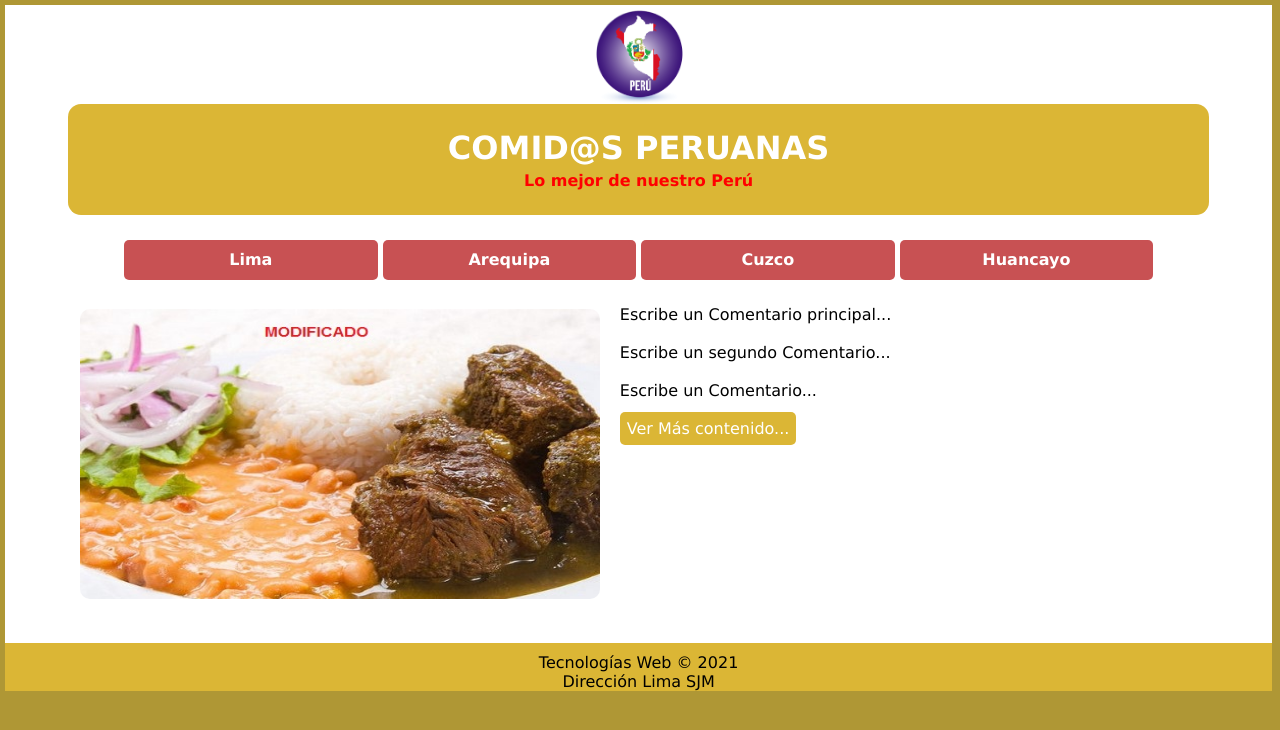
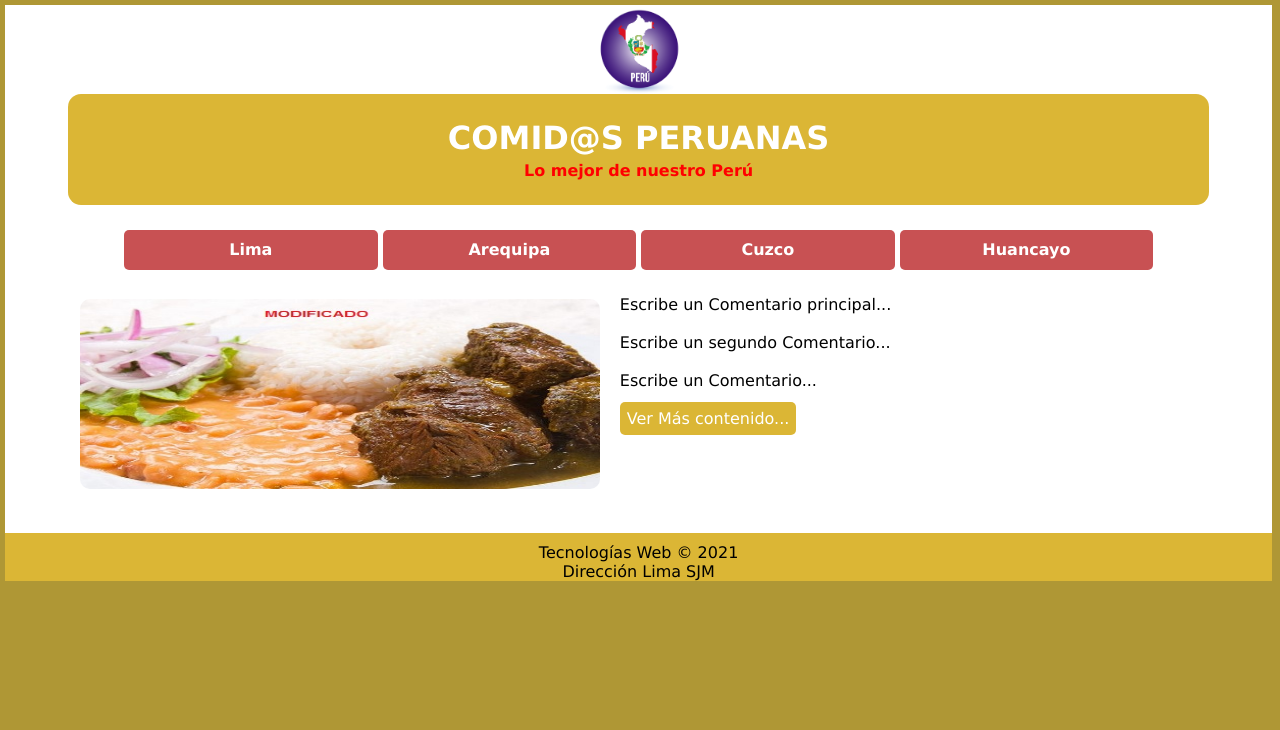
Before and after one commit to valeMerchh/Git_GitHub, a plain HTML site: page index.html in a window 1280 px wide. Drawn offline with Linux system fonts and the light colour scheme.

Commit message:
Se modificaron las imagenes y el texto en tamaño

```diff
--- a/index.html
+++ b/index.html
@@ -12,7 +12,7 @@
             <!------------------------------ IMAGEN PRINCIPAL ------------------------------>
 
 			<center>
-                <img src="img/peru.png" width="100">
+                <img src="img/peru.png" width="90">
             </center>
 
             <!------------------------------ ENCABEZADO DEL HTML ------------------------------>
@@ -37,7 +37,7 @@
 
            <section >
                 <article>
-                    <img src="imagenes/costa1.jpg" height="290px" width="340px" class="imagen">
+                    <img src="imagenes/costa1.jpg" height="190px" width="330px" class="imagen">
                     <nav><a href="img/costa/costa1.jpg"></a></nav>
                 </article>
 
```
